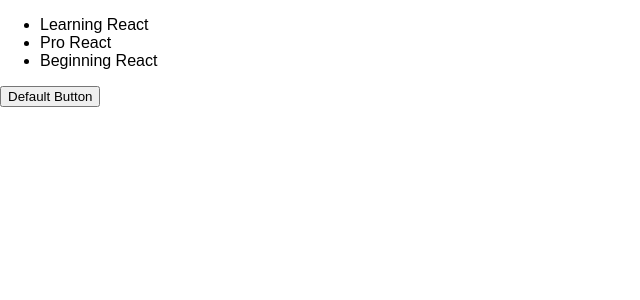
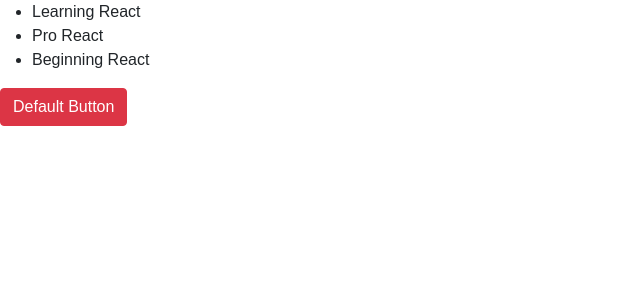
Before and after one commit to nescalan/react-with-hooks, a React (Create React App) app: page / in a window 1280 px wide. Shown: the top 300 px of the page, without its empty margins (0-640 px from the left). Built offline with nearby package versions, Linux system fonts and the light colour scheme.

Commit message:
Chapter 3
CSS Class Binding

```diff
--- a/src/components/App/App.js
+++ b/src/components/App/App.js
@@ -1,12 +1,15 @@
 import React from "react";
 import { Products } from "..";
 import { Button } from "react-bootstrap";
+
+// Styles
+import "bootstrap/dist/css/bootstrap.min.css";
 
 function App() {
   return (
     <div>
       <Products />
-      <Button>Default Button</Button>
+      <Button variant="danger">Default Button</Button>
     </div>
   );
 }
```
Also changed, not shown: package.json (+14 -2 lines), 1 other file (tests, documents, lock files or other folders).
